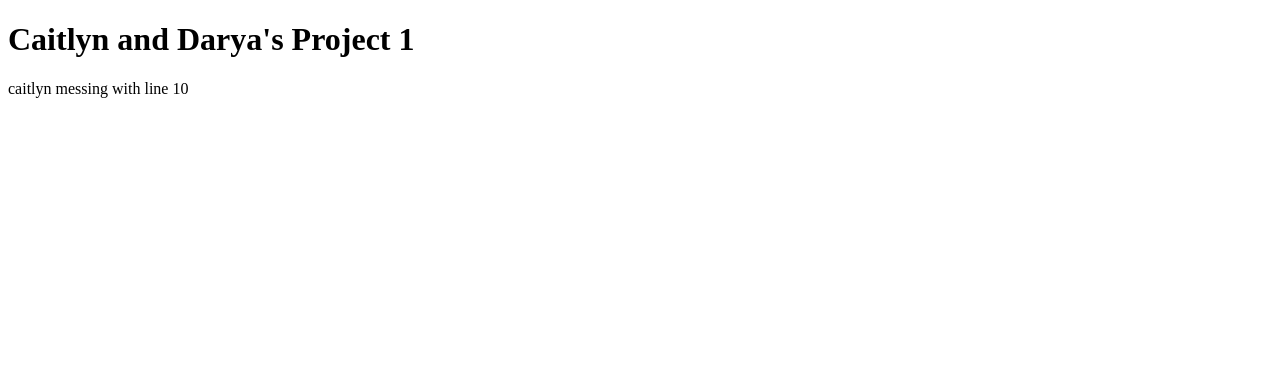
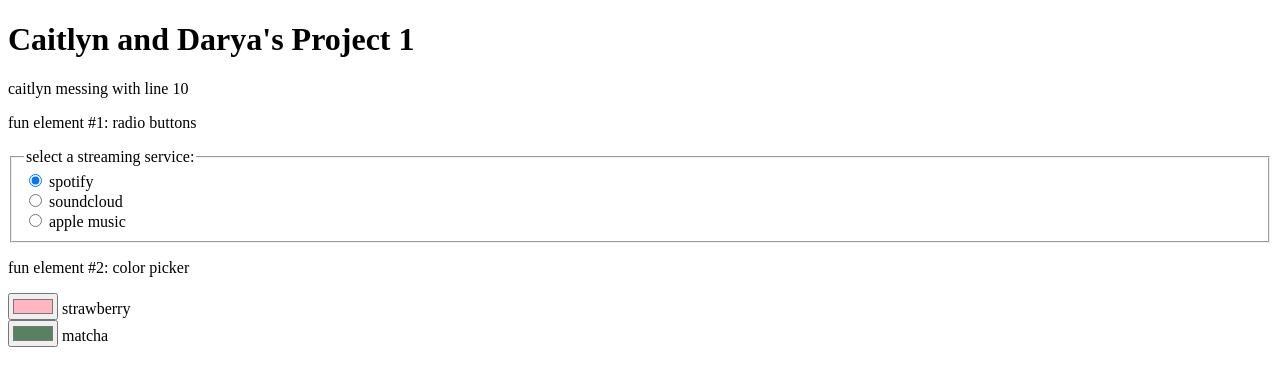
Before and after one commit to cashimi/cait-darya, a plain HTML site: page index.html in a window 1280 px wide. Drawn offline with Linux system fonts and the light colour scheme.

Commit message:
added two random fun elements

```diff
--- a/index.html
+++ b/index.html
@@ -8,5 +8,35 @@
 <body>
     <h1>Caitlyn and Darya's Project 1</h1>
     <p>caitlyn messing with line 10</p>
+    <p>fun element #1: radio buttons</p>
+    <fieldset>
+        <legend>select a streaming service:</legend>
+        <div>
+          <input type="radio" id="spotify" name="streaming" value="spotify" checked />
+          <label for="spotify">spotify</label>
+        </div>
+
+        <div>
+          <input type="radio" id="soundcloud" name="streaming" value="soundcloud" />
+          <label for="soundcloud">soundcloud</label>
+        </div>
+
+        <div>
+          <input type="radio" id="apple music" name="streaming" value="apple music" />
+          <label for="apple music">apple music</label>
+        </div>
+    </fieldset>
+    <p>fun element #2: color picker</p>
+    <div>
+        <input type="color" id="strawberry" name="strawberry" value="#ffb6c1" />
+        <label for="strawberry">strawberry</label>
+    </div>
+
+    <div>
+        <input type="color" id="matcha" name="matcha" value="#588061" />
+        <label for="matcha">matcha</label>
+    </div>
+
+
 </body>
 </html>
```
